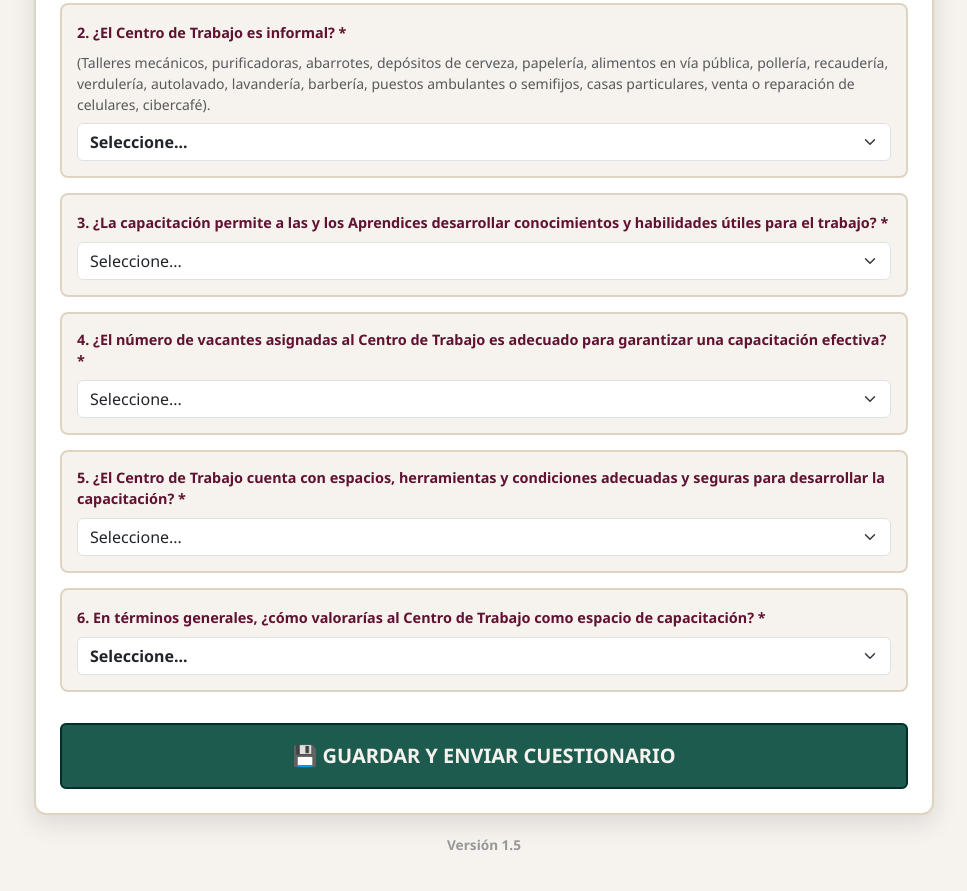
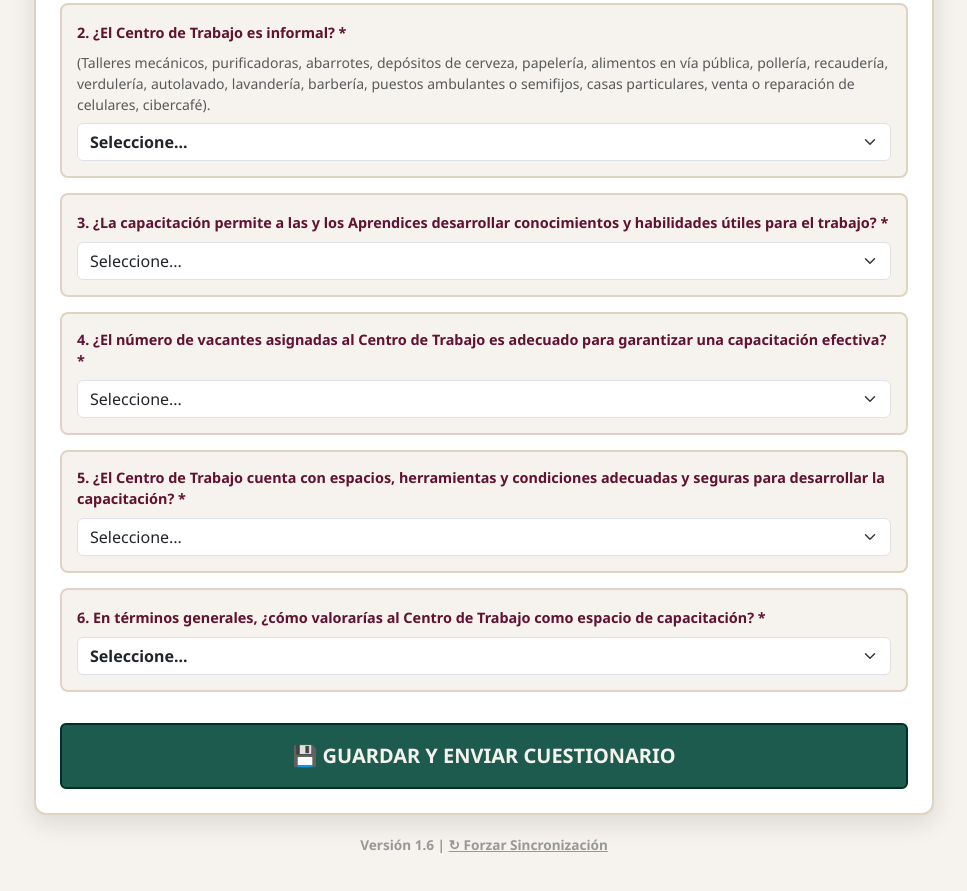
Before and after one commit to Calificacion-CT-Territorio/app, a plain HTML site: page index.html in a window 1280 px wide. Shown: the part 1250-2141 px from the top of the page, without its empty margins (156-1123 px from the left). Drawn offline with nearby package versions, Linux system fonts and the light colour scheme; no server answers.

Commit message:
Update version number to 1.6 and add sync option

```diff
--- a/index.html
+++ b/index.html
@@ -242,7 +242,7 @@
     </div>
 
     <div class="text-center mt-3 fw-bold" style="color: var(--gris); font-size: 0.85rem;">
-        Versión 1.5
+        Versión 1.6 | <span style="cursor:pointer; text-decoration:underline;" onclick="forzarActualizacionCatalogo()">↻ Forzar Sincronización</span>
     </div>
 </div>
 
```
